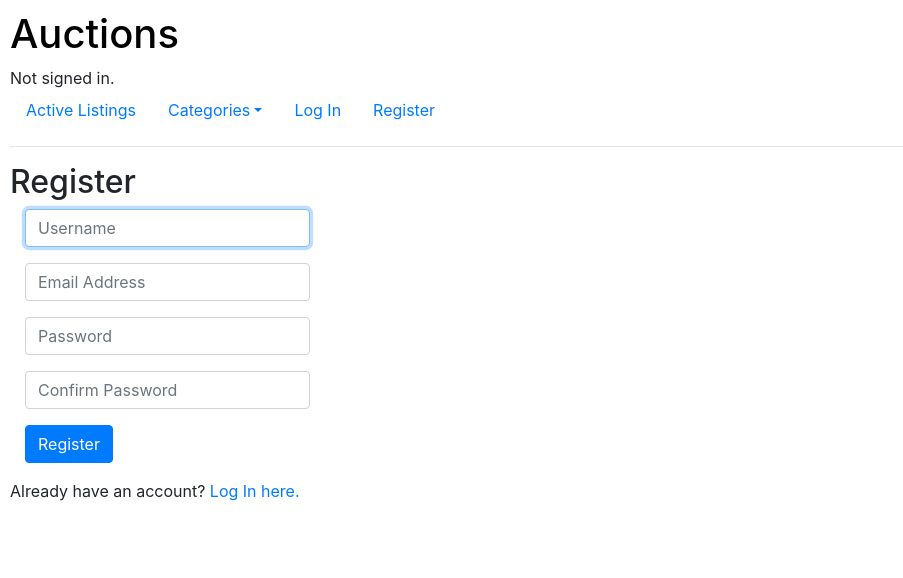
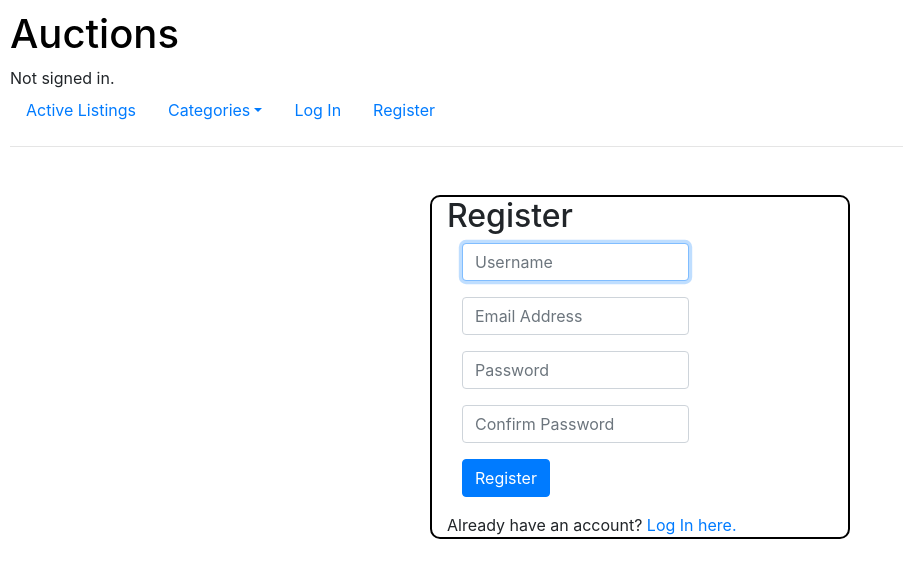
Before and after one commit to grayTurtle01/commerce, a Django app: page /register in a window 1280 px wide. Shown: the top 578 px of the page, without its empty margins (0-903 px from the left). Run offline with Django 3.2, Linux system fonts and the light colour scheme; some libraries are stand-ins or nearby versions.

Commit message:
change log and register interface

```diff
--- a/auctions/static/auctions/styles.css
+++ b/auctions/static/auctions/styles.css
@@ -5,3 +5,21 @@ body {
 img {
     width: 50%;
 }
+
+.main{
+    background-color: white;
+}
+
+.card .card-title{
+    color: black
+}
+
+.card h5{
+    font-weight: bold;
+}
+
+.div-center{
+    margin: 0 auto;
+    border: 2px solid black;
+    border-radius: 10px;
+}
--- a/auctions/templates/auctions/layout.html
+++ b/auctions/templates/auctions/layout.html
@@ -43,7 +43,7 @@
 
                 <li class="nav-item">
                     <a class="nav-link" href="{% url 'show_watchlist' %}">WatchList
-                        <span class="badge bg-secondary text-white" >{{ counter }}</span>
+                        <span class="badge bg-secondary rounded-pill text-white" >{{ counter }}</span>
                     </a>
 
                 </li>
@@ -81,8 +81,10 @@
         </ul>
 
         <hr>
-        {% block body %}
-        {% endblock %}
+        <div class="main">
+            {% block body %}
+            {% endblock %}
+        </div>
     </body>
     <script src="https://cdn.jsdelivr.net/npm/bootstrap@5.1.3/dist/js/bootstrap.bundle.min.js" integrity="sha384-ka7Sk0Gln4gmtz2MlQnikT1wXgYsOg+OMhuP+IlRH9sENBO0LRn5q+8nbTov4+1p" crossorigin="anonymous"></script>
 
--- a/auctions/templates/auctions/login.html
+++ b/auctions/templates/auctions/login.html
@@ -1,6 +1,8 @@
 {% extends "auctions/layout.html" %}
 
 {% block body %}
+
+    <div class="div-center col-lg-4 col-sm-8 mt-5">
 
         <h2>Login</h2>
 
@@ -8,7 +10,7 @@
             <div class="alert alert-danger">{{ message }}</div>
         {% endif %}
 
-    <form action="{% url 'login' %}" method="post" class="col-lg-3 col-sm-6 mb-3">
+        <form action="{% url 'login' %}" method="post" class="col-lg-8 col-sm-7 mb-3">
             {% csrf_token %}
 
             <div class="form-group">
@@ -24,5 +26,5 @@
         </form>
 
         Don't have an account? <a href="{% url 'register' %}">Register here.</a>
-
+    </div>
 {% endblock %}
--- a/auctions/templates/auctions/register.html
+++ b/auctions/templates/auctions/register.html
@@ -2,13 +2,14 @@
 
 {% block body %}
 
+<div class="div-center col-lg-4 col-sm-8 mt-5">
     <h2>Register</h2>
 
     {% if message %}
         <div class="alert alert-danger">{{ message }}</div>
     {% endif %}
 
-    <form action="{% url 'register' %}" method="post" class="col-lg-3 col-sm-6 mb-3">
+    <form action="{% url 'register' %}" method="post" class="col-lg-8 col-sm-7 mb-3">
 
         {% csrf_token %}
 
@@ -33,5 +34,5 @@
     </form>
 
     Already have an account? <a href="{% url 'login' %}">Log In here.</a>
-
+</div>
 {% endblock %}
```
Also changed, not shown: auctions/templates/auctions/index.html (+7 -12 lines), db.sqlite3. Lines whose indentation alone changed are shown as unchanged.
